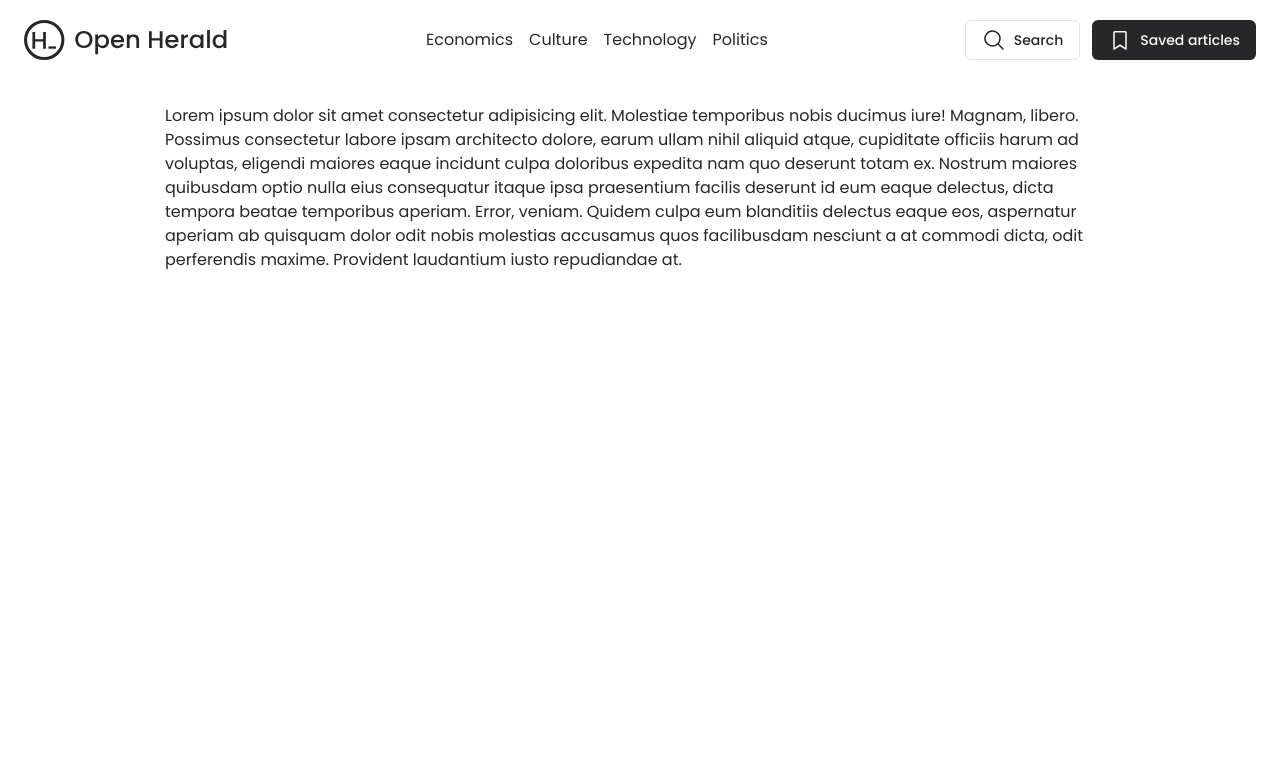
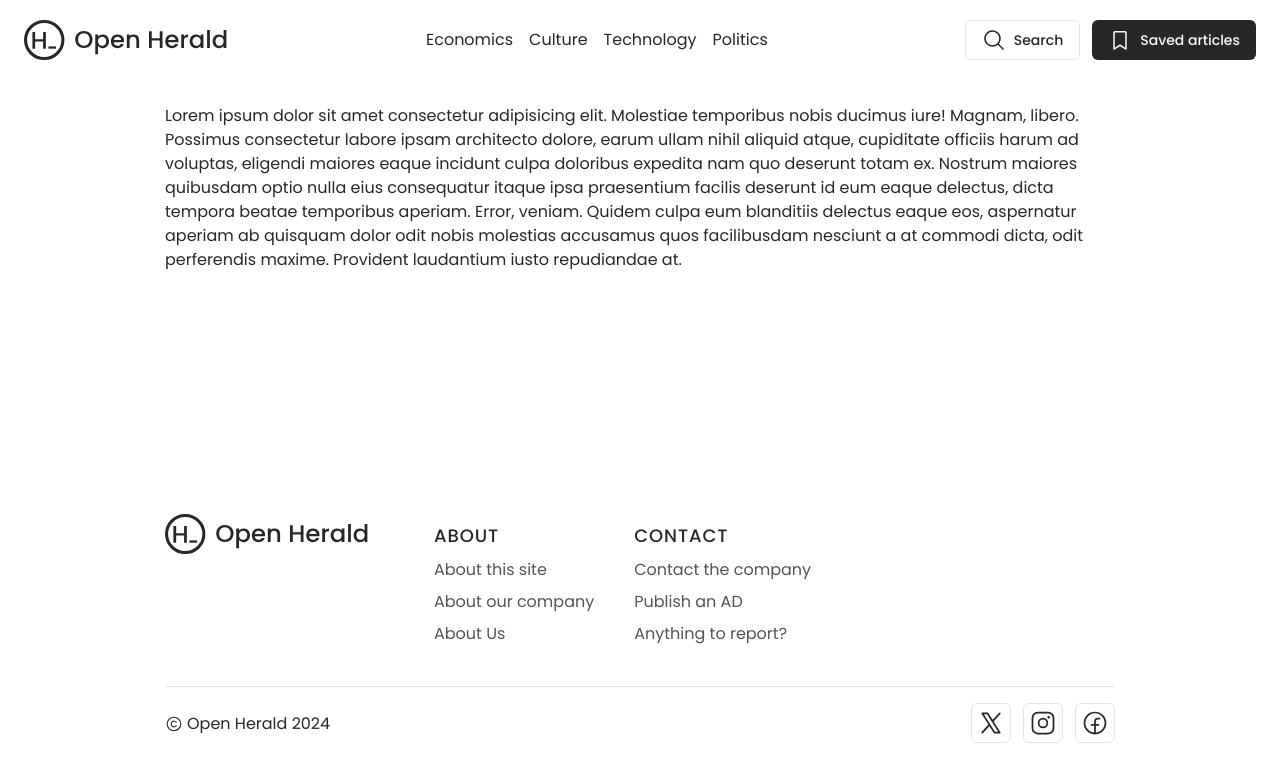
Before and after one commit to pavece/OpenHerald, a Next.js app: page / in a window 1280 px wide. Shown: the top 782 px of the page. Built offline with nearby package versions, Linux system fonts and the light colour scheme.

Commit message:
Add footer base

```diff
--- a/package.json
+++ b/package.json
@@ -2,6 +2,7 @@
 	"name": "open-herald",
 	"version": "0.1.0",
 	"private": true,
+	"type": "module",
 	"scripts": {
 		"dev": "next dev",
 		"build": "next build",
--- a/src/app/(public-site)/layout.tsx
+++ b/src/app/(public-site)/layout.tsx
@@ -2,6 +2,7 @@ import type { Metadata } from 'next';
 import { Poppins } from 'next/font/google';
 import '../globals.css';
 import { NavBar } from '@/components/ui/layout/nav-bar';
+import { Footer } from '@/components/ui/layout/footer';
 
 const poppins = Poppins({
 	subsets: ['latin'],
@@ -30,7 +31,7 @@ export default function RootLayout({
 						</div>
 					</main>
 				</div>
-				<footer></footer>
+				<Footer />
 			</body>
 		</html>
 	);
--- /dev/null
+++ b/src/components/ui/layout/footer.tsx
@@ -0,0 +1,68 @@
+import Image from 'next/image';
+import { Button } from '../button';
+import { PiCopyright, PiFacebookLogo, PiInstagramLogo, PiXLogo } from 'react-icons/pi';
+import Link from 'next/link';
+
+export const Footer = () => {
+	return (
+		<footer className='flex justify-center px-4 py-10'>
+			<div className='max-w-[950px] w-full flex justify-start flex-col'>
+				<div className='flex flex-col md:flex-row gap-8 md:gap-16 items-start'>
+					<Image src={'/images/logo.svg'} alt='Open herald logo' width={600} height={250} className='w-[205px]' />
+
+					<div className='flex flex-col md:flex-row gap-10'>
+						<div className='flex items-start justify-start flex-col gap-2 py-2 '>
+							<h3 className='text-lg font-medium uppercase tracking-wider'>About</h3>
+							<Link href='' className='text-zinc-600'>
+								About this site
+							</Link>
+							<Link href='' className='text-zinc-600'>
+								About our company
+							</Link>
+							<Link href='' className='text-zinc-600'>
+								About Us
+							</Link>
+						</div>
+
+						<div className='flex items-start justify-start flex-col gap-2 py-2 '>
+							<h3 className='text-lg font-medium uppercase tracking-wider'>Contact</h3>
+							<Link href='' className='text-zinc-600'>
+								Contact the company
+							</Link>
+							<Link href='' className='text-zinc-600'>
+								Publish an AD
+							</Link>
+							<Link href='' className='text-zinc-600'>
+								Anything to report?
+							</Link>
+						</div>
+					</div>
+				</div>
+				<hr className='w-full mt-8' />
+				<div className='flex justify-between py-4'>
+					<div className='flex items-center justify-start gap-1'>
+						<PiCopyright size={18} />
+						Open Herald {new Date().getFullYear()}
+					</div>
+					<div className='flex flex-row gap-3'>
+						<Link href=''>
+							<Button variant='outline' size='icon'>
+								<PiXLogo size={28} />
+							</Button>
+						</Link>
+						<Link href=''>
+							<Button variant='outline' size='icon'>
+								<PiInstagramLogo size={28} />
+							</Button>
+						</Link>
+						<Link href=''>
+							<Button variant='outline' size='icon'>
+								<PiFacebookLogo size={28} />
+							</Button>
+						</Link>
+					</div>
+				</div>
+			</div>
+		</footer>
+	);
+};
```
Lines whose indentation alone changed are shown as unchanged.
